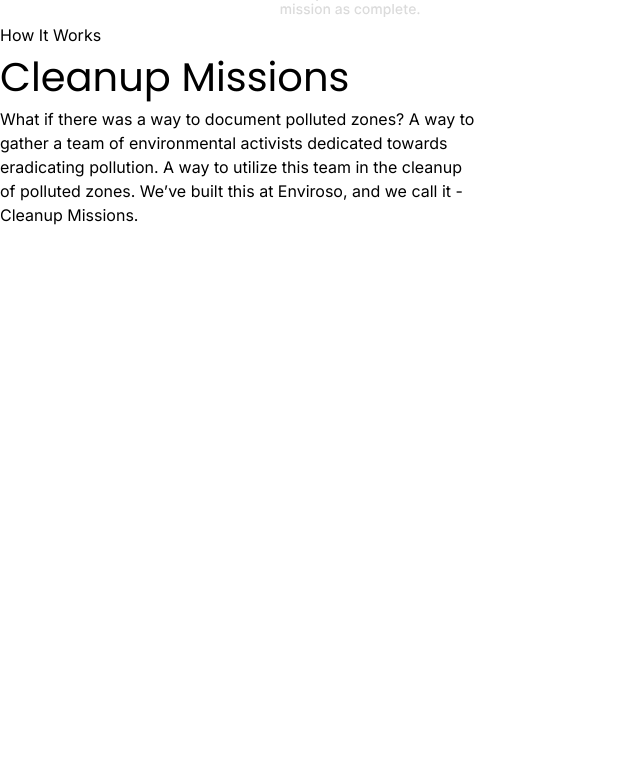
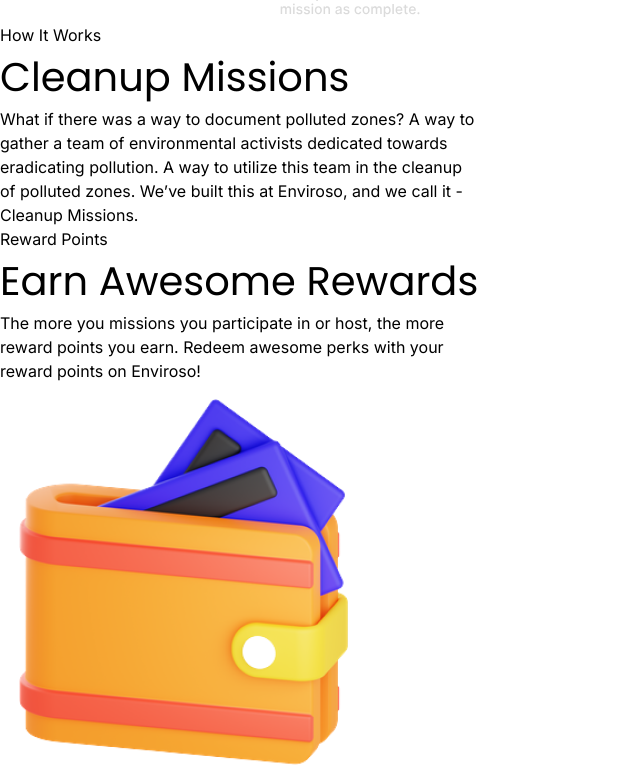
Before and after one commit to enviroso/landing, a Next.js app: page / in a window 1280 px wide. Shown: the part 957-1732 px from the top of the page, without its empty margins (0-640 px from the left). Before the commit the page ends 1184 px from the top, so only its background shows below. Built offline with nearby package versions, Linux system fonts and the light colour scheme.

Commit message:
add section 2

```diff
--- a/components/parts/Section2.tsx
+++ b/components/parts/Section2.tsx
@@ -6,7 +6,7 @@ export const Section2 = () => {
     <div className="w-screen min-h-screen">
       <div className="w-screen min-h-screen container mx-auto flex items-center justify-around">
         {/* vector */}
-        <div className="hidden lg:block">
+        <div className="hidden lg:block relative">
           <CleanupMissionsVector className="h-[200rem] w-[200rem]" />
         </div>
 
--- /dev/null
+++ b/components/parts/Section3.tsx
@@ -0,0 +1,29 @@
+import React from "react";
+
+export const Section3 = () => {
+  return (
+    <div className="w-screen min-h-screen">
+      <div className="w-screen min-h-screen container mx-auto flex items-center justify-around">
+        {/* content */}
+        <div className="flex flex-col md:w-[30rem]">
+          <h3 className="text-[1.2rem] font-medium uppercase mb-1 text-accent">
+            Reward Points
+          </h3>
+          <h1 className="text-[2rem] md:text-[2.5rem] font-semibold font__poppins mb-2">
+            Earn Awesome Rewards
+          </h1>
+          <p className="text-[1rem] !leading-[1.8rem]">
+            The more you missions you participate in or host, the more reward
+            points you earn. Redeem awesome perks with your reward points on
+            Enviroso!
+          </p>
+        </div>
+
+        {/* vector */}
+        <div className="hidden lg:block relative">
+          <img src="/Wallet.png" alt="" className="pr-[5rem]" />
+        </div>
+      </div>
+    </div>
+  );
+};
--- /dev/null
+++ b/components/vectors/BlurredBlob.tsx
@@ -0,0 +1,34 @@
+import * as React from "react";
+import { SVGProps } from "react";
+
+export const BlurredBlob = (props: SVGProps<SVGSVGElement>) => (
+  <svg
+    width={1112}
+    height={900}
+    xmlns="http://www.w3.org/2000/svg"
+    {...props}
+    fill="none"
+  >
+    <g filter="url(#a)">
+      <circle cx={326.273} cy={428.755} r={185} fill={props.fill} />
+    </g>
+    <defs>
+      <filter
+        id="a"
+        x={-458.727}
+        y={-356.245}
+        width={1570}
+        height={1570}
+        filterUnits="userSpaceOnUse"
+        colorInterpolationFilters="sRGB"
+      >
+        <feFlood floodOpacity={0} result="BackgroundImageFix" />
+        <feBlend in="SourceGraphic" in2="BackgroundImageFix" result="shape" />
+        <feGaussianBlur
+          stdDeviation={300}
+          result="effect1_foregroundBlur_10_174"
+        />
+      </filter>
+    </defs>
+  </svg>
+);
--- a/pages/index.tsx
+++ b/pages/index.tsx
@@ -1,11 +1,13 @@
 import { Section1 } from "~/components/parts/Section1";
 import { Section2 } from "~/components/parts/Section2";
+import { Section3 } from "~/components/parts/Section3";
 
 export default function Home() {
   return (
     <>
       <Section1 />
       <Section2 />
+      <Section3 />
     </>
   );
 }
--- a/styles/globals.css
+++ b/styles/globals.css
@@ -28,4 +28,8 @@ body,
   background-size: cover;
 }
 
+.section2__bg {
+  background: linear-gradient(110.78deg, #0a1b33 10%, #217aff 2%);
+}
+
 @import "tailwindcss/utilities";
--- a/tailwind.config.js
+++ b/tailwind.config.js
@@ -4,7 +4,7 @@ module.exports = {
   theme: {
     colors: {
       accent: "#5DC192",
-      black: "#141212",
+      black: "#010101",
       white: "#FFFFFF",
       whiteMuted: "#CACACA",
       blue: "#217AFF",
```
Also changed, not shown: public/Wallet.png (added).
